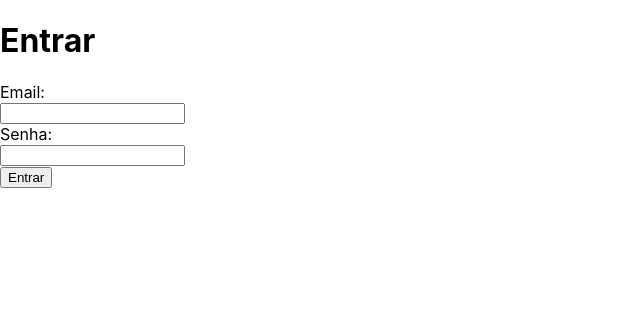
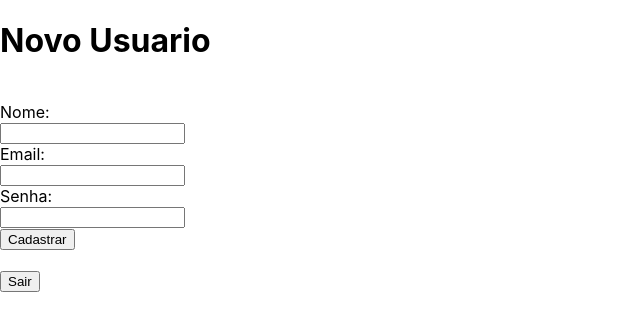
Before and after one commit to felipedumer/React_Zero_ao_Avancado, a React (Create React App) app: page / in a window 1280 px wide. Shown: the top 330 px of the page, without its empty margins (0-640 px from the left). Built offline with nearby package versions, Linux system fonts and the light colour scheme; no server answers.

Commit message:
Criando usuarios e associando com ID, firebase

```diff
--- a/src/App.js
+++ b/src/App.js
@@ -8,48 +8,59 @@
 
         this.state = {
             email: '',
-            senha: ''
+            senha: '',
+            nome: ''
         };
 
-        this.logar = this.logar.bind(this);
-        // deslogar
-        //firebase.auth().signOut();
+        this.sair = this.sair.bind(this);
+        this.cadastrar = this.cadastrar.bind(this);
+
+        firebase.auth().signOut();
 
         // verificar se houve alteração no stats
         firebase.auth().onAuthStateChanged((user) => {
             if (user) {
-                alert('usuario logado com sucesso)');
+                firebase.database().ref('usuarios').child(user.uid).set({
+                    nome: this.state.nome
+                })
             }
         });
     }
 
-    logar(e) {
+    cadastrar(e) {
 
-        firebase.auth().signInWithEmailAndPassword(this.state.email, this.state.senha)
+        firebase.auth().createUserWithEmailAndPassword(this.state.email, this.state.senha)
             .catch((err) => {
-                if(err.code === 'auth/wrong-password') {
-                    alert('Senha incorreta')
-                }
-                else {
                     alert('Codigo' + err.code);
                 }
-            })
-        e.preventDefault()
+            ).then(() => {
+                this.setState({nome: '', email: '', senha: ''});
+        });
+        e.preventDefault();
+    }
+
+    sair (e) {
+        firebase.auth().signOut();
+        e.preventDefault();
     }
 
     render() {
         return (
             <div>
-                <h1>Entrar</h1>
-                <form onSubmit={this.logar}>
-                    <lavel>Email:</lavel><br/>
+                <h1>Novo Usuario</h1>
+                <form onSubmit={(e) => this.cadastrar(e)}>
+                    <br/><label>Nome:</label><br/>
+                    <input type={"text"} value={this.state.nome}
+                           onChange={(e) => this.setState({nome: e.target.value})}/>
+                    <br/><label>Email:</label><br/>
                     <input type={"text"} value={this.state.email}
                            onChange={(e) => this.setState({email: e.target.value})}/>
                     <br/><label>Senha:</label><br/>
                     <input type={"text"} value={this.state.senha}
                            onChange={(e) => this.setState({senha: e.target.value})}/>
-                    <br/><button type={"submit"}>Entrar</button>
+                    <br/><button type={"submit"}>Cadastrar</button>
                 </form>
+                <br/><button onClick={this.sair}>Sair</button>
             </div>
         );
     }
```
